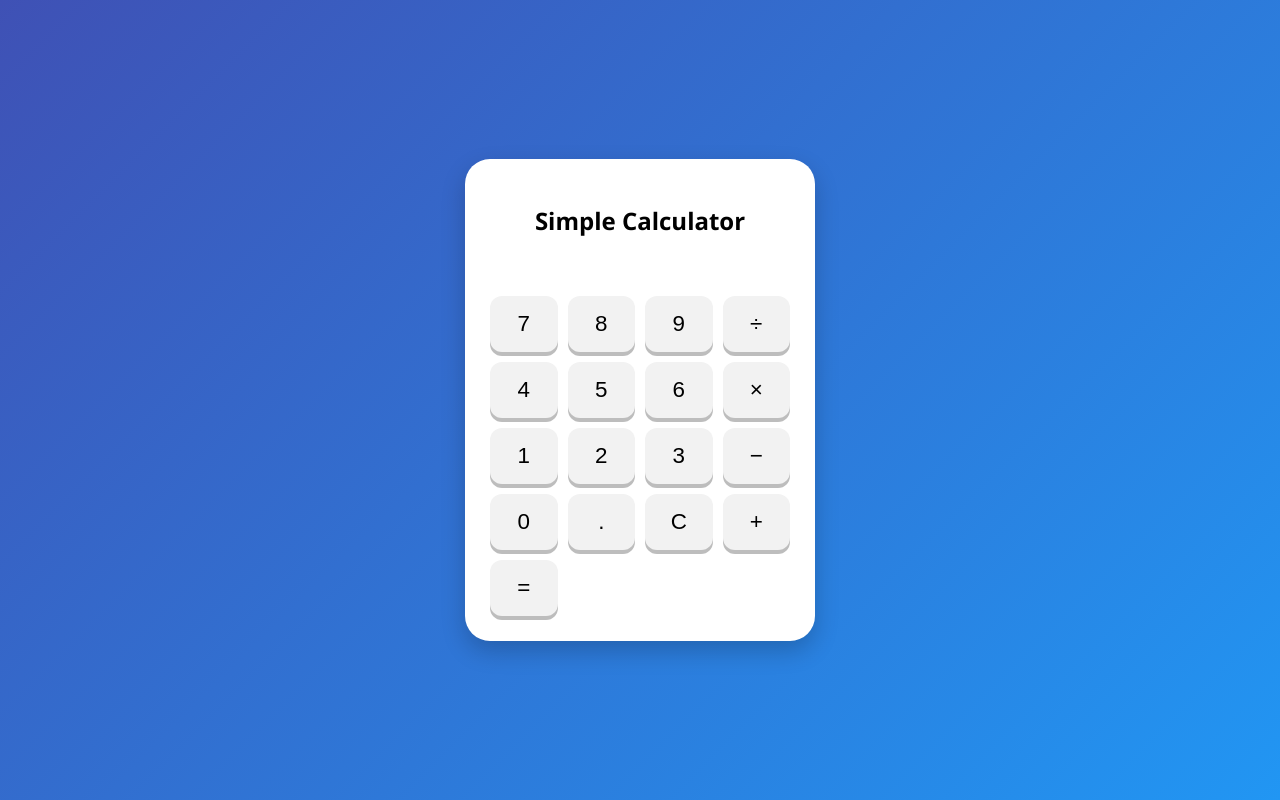
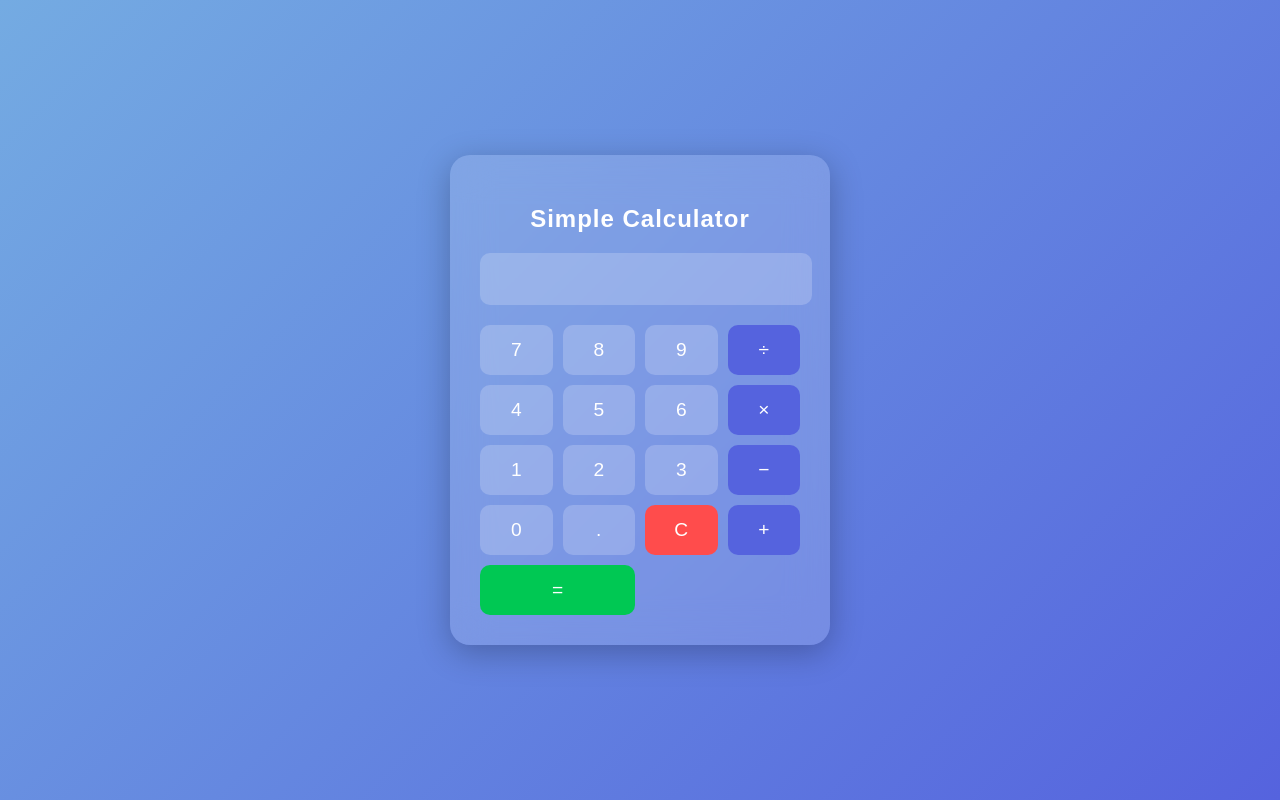
Before and after one commit to vinnivmvn/Calculator1, a plain HTML site: page index.html in a window 1280 px wide. Drawn offline with Linux system fonts and the light colour scheme.

Commit message:
style.css

```diff
--- a/style.css
+++ b/style.css
@@ -1,38 +1,46 @@
 body {
-  background: linear-gradient(135deg, #3f51b5, #2196f3);
-  font-family: "Segoe UI", Arial, sans-serif;
+  background: linear-gradient(135deg, #74ABE2, #5563DE);
+  height: 100vh;
   display: flex;
-  flex-direction: column;
   justify-content: center;
   align-items: center;
-  height: 100vh;
+  font-family: 'Poppins', sans-serif;
   margin: 0;
 }
 
 .calculator {
-  background: #ffffff;
-  border-radius: 25px;
-  padding: 25px;
-  box-shadow: 0 10px 25px rgba(0, 0, 0, 0.2);
-  width: 300px;
+  backdrop-filter: blur(20px);
+  background: rgba(255, 255, 255, 0.15);
+  border-radius: 20px;
+  box-shadow: 0 8px 32px rgba(0, 0, 0, 0.25);
+  padding: 30px;
+  width: 320px;
   text-align: center;
+  color: #fff;
+  transition: transform 0.2s ease;
 }
 
-.display {
-  background-color: #222;
-  border-radius: 12px;
-  padding: 10px;
-  margin-bottom: 15px;
+.calculator:hover {
+  transform: translateY(-5px);
 }
 
-#display {
+h2 {
+  margin-bottom: 20px;
+  letter-spacing: 1px;
+}
+
+input {
   width: 100%;
-  font-size: 2em;
+  height: 50px;
+  border: none;
+  border-radius: 10px;
+  background: rgba(255, 255, 255, 0.2);
+  color: #fff;
+  font-size: 1.4rem;
   text-align: right;
-  border: none;
-  background: none;
-  color: #00ff91;
+  padding-right: 10px;
   outline: none;
+  margin-bottom: 20px;
 }
 
 .buttons {
@@ -42,56 +50,34 @@ body {
 }
 
 button {
-  font-size: 1.4em;
-  padding: 15px;
   border: none;
-  border-radius: 12px;
-  background-color: #f2f2f2;
+  border-radius: 10px;
+  height: 50px;
+  font-size: 1.2rem;
+  font-weight: 500;
+  color: #fff;
   cursor: pointer;
-  transition: all 0.2s ease-in-out;
-  box-shadow: 0 4px #bdbdbd;
+  transition: all 0.2s ease;
 }
 
-button:active {
-  transform: translateY(2px);
-  box-shadow: 0 2px #bdbdbd;
+button:hover {
+  transform: scale(1.05);
+  box-shadow: 0 0 10px rgba(255, 255, 255, 0.3);
 }
 
-button.operator {
-  background-color: #64b5f6;
-  color: white;
-  box-shadow: 0 4px #2c73d2;
-}
-button.operator:hover {
-  background-color: #42a5f5;
+.btn-number {
+  background: rgba(255, 255, 255, 0.2);
 }
 
-button.equal {
-  background-color: #4caf50;
-  color: white;
-  box-shadow: 0 4px #2e7d32;
-}
-button.equal:hover {
-  background-color: #43a047;
+.btn-operator {
+  background: #5563DE;
 }
 
-button.clear {
-  width: 100%;
-  margin-top: 15px;
-  font-size: 1.2em;
-  padding: 12px;
-  background-color: #f44336;
-  color: white;
-  border-radius: 10px;
-  box-shadow: 0 4px #b71c1c;
-}
-button.clear:hover {
-  background-color: #e53935;
+.btn-clear {
+  background: #FF4C4C;
 }
 
-footer {
-  color: white;
-  margin-top: 20px;
-  font-size: 0.9em;
-  opacity: 0.9;
+.btn-equal {
+  background: #00C853;
+  grid-column: span 2;
 }
```
